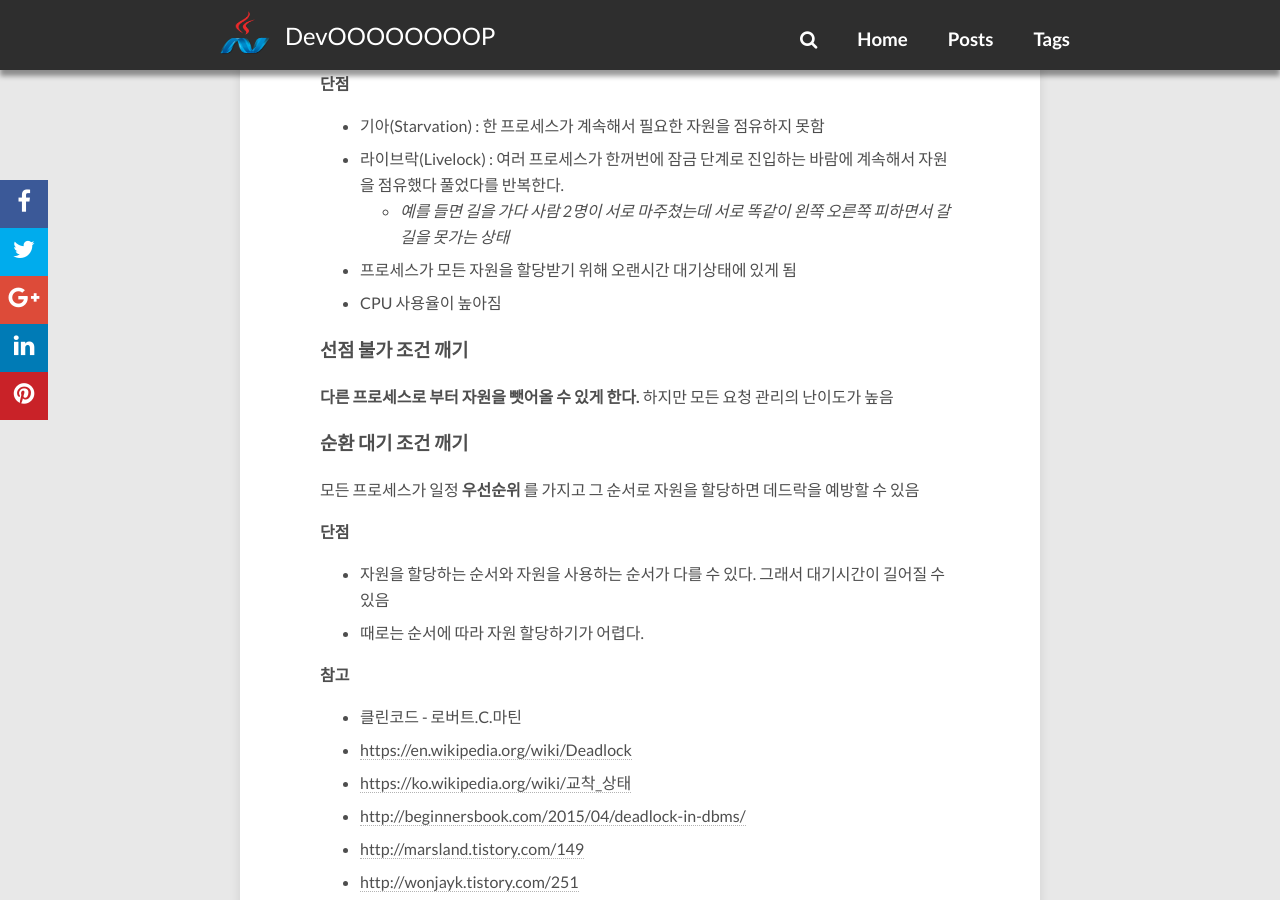
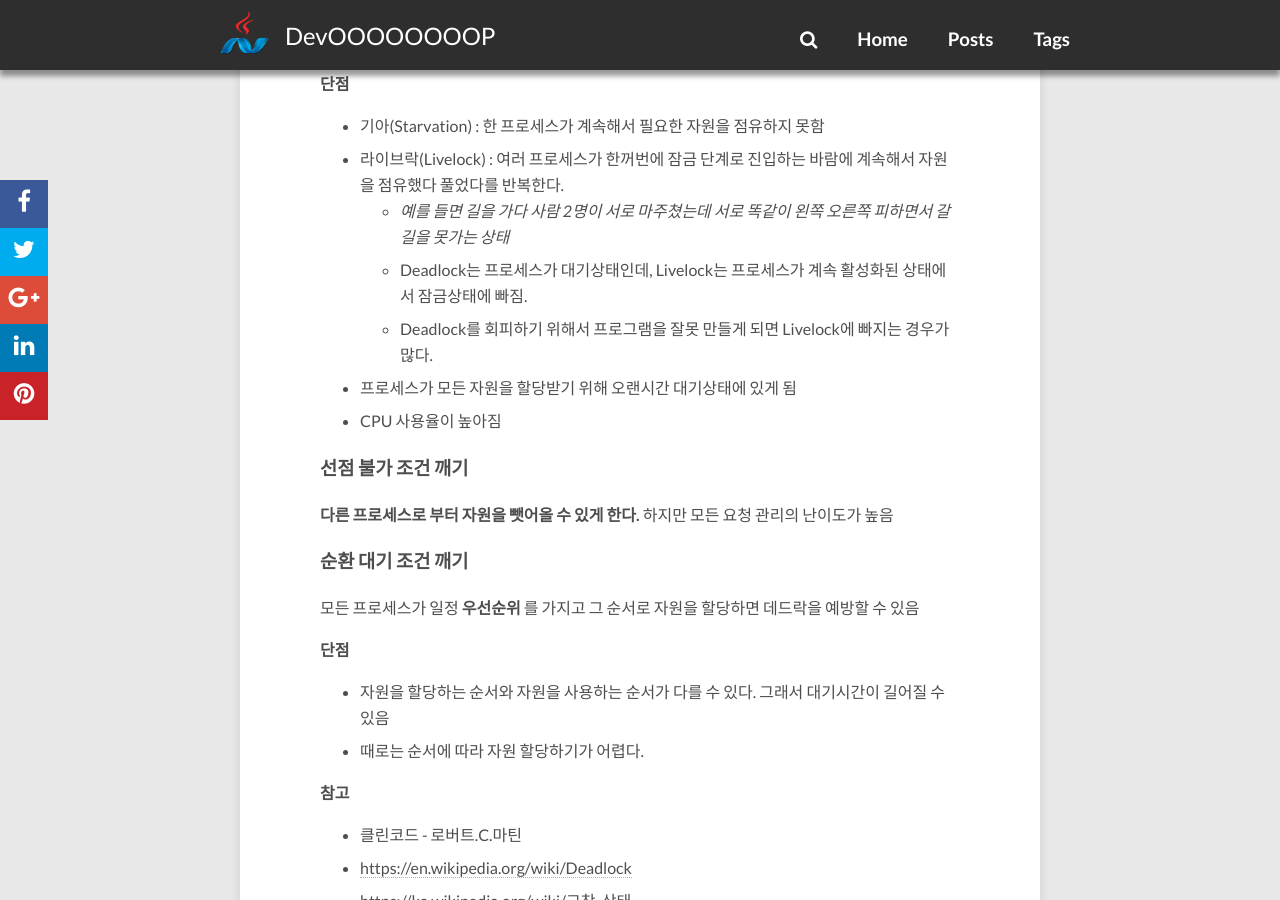
Before and after one commit to redutan/redutan.github.io, a Jekyll site: the page built from _posts/2016/2016-06-29-deadlock.markdown, in a window 1280 px wide and 900 px high, scrolled down 4071 px. Built offline with Jekyll 4.4.1, drawn with Linux system fonts in a browser that asks for light colours; nearby versions of some CDN libraries; comment, search, counter and statistics services are not loaded.

Commit message:
포스팅 수정

```diff
--- a/_posts/2016/2016-06-29-deadlock.markdown
+++ b/_posts/2016/2016-06-29-deadlock.markdown
@@ -138,6 +138,8 @@ CPU 사용율이 높아서 성능 하락
 - 기아(Starvation) : 한 프로세스가 계속해서 필요한 자원을 점유하지 못함
 - 라이브락(Livelock) : 여러 프로세스가 한꺼번에 잠금 단계로 진입하는 바람에 계속해서 자원을 점유했다 풀었다를 반복한다.
     - _예를 들면 길을 가다 사람 2명이 서로 마주쳤는데 서로 똑같이 왼쪽 오른쪽 피하면서 갈 길을 못가는 상태_
+    - Deadlock는 프로세스가 대기상태인데, Livelock는 프로세스가 계속 활성화된 상태에서 잠금상태에 빠짐.
+    - Deadlock를 회피하기 위해서 프로그램을 잘못 만들게 되면 Livelock에 빠지는 경우가 많다.
 - 프로세스가 모든 자원을 할당받기 위해 오랜시간 대기상태에 있게 됨
 - CPU 사용율이 높아짐
 
```
